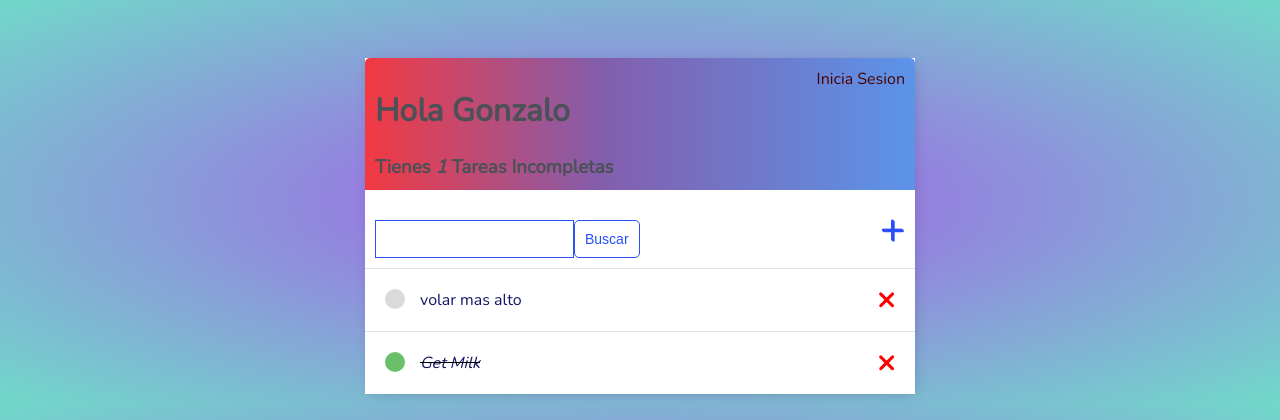
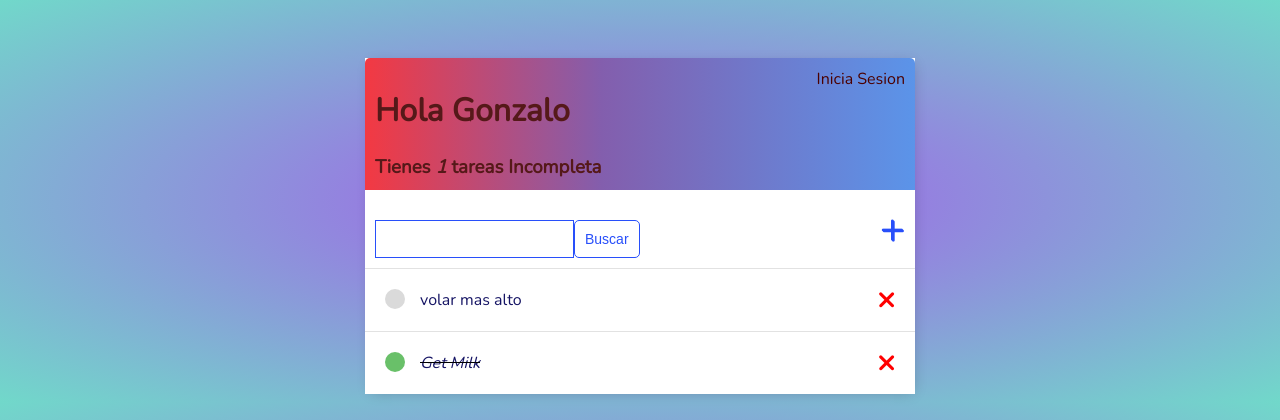
Before and after one commit to gonzalomozo/Todo-list-Faster, a Django app: page / in a window 1280 px wide. Shown: the top 420 px of the page. Run offline with Django 3.2, Linux system fonts and the light colour scheme; a user stored in the database is signed in; data comes from the database, SQL or seed files in the repository; both versions use the stored data as it was after the commit.

Commit message:
ultima modificacion

```diff
--- a/base/templates/base/main.html
+++ b/base/templates/base/main.html
@@ -30,7 +30,7 @@
         }*/
         a,
         p{
-            color: #4b5156;
+            color: #551919;
         }
         .container{
             max-width: 550px;
--- a/base/templates/base/task_list.html
+++ b/base/templates/base/task_list.html
@@ -5,7 +5,7 @@
 
 <div>
     <h1>Hola {{request.user|title}}</h1>
-    <h3 style= "margin:0">Tienes  <i>{{count}}</i>  Tareas Incompletas{{ count|pluralize:"s" }} </h3>
+    <h3 style= "margin:0">Tienes  <i>{{count}}</i>  tareas Incompleta{{ count|pluralize:"s" }} </h3>
 </div>
 {% if request.user.is_authenticated %}
 <a href="{% url 'logout' %}">Inicia Sesion</a>
```
Also changed, not shown: db.sqlite3.
